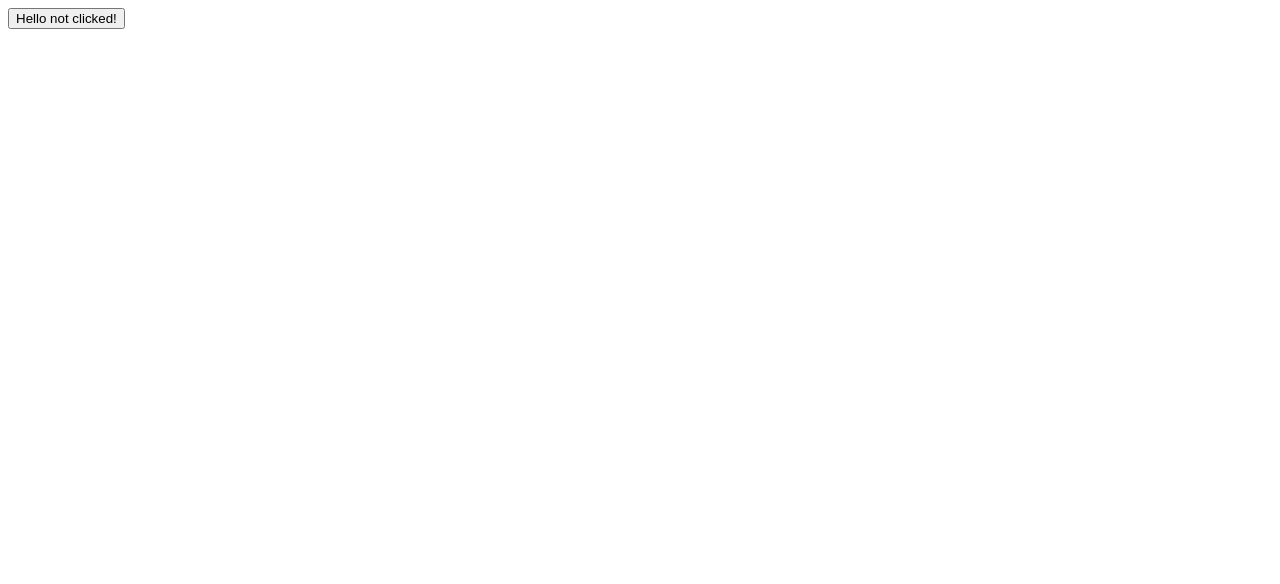
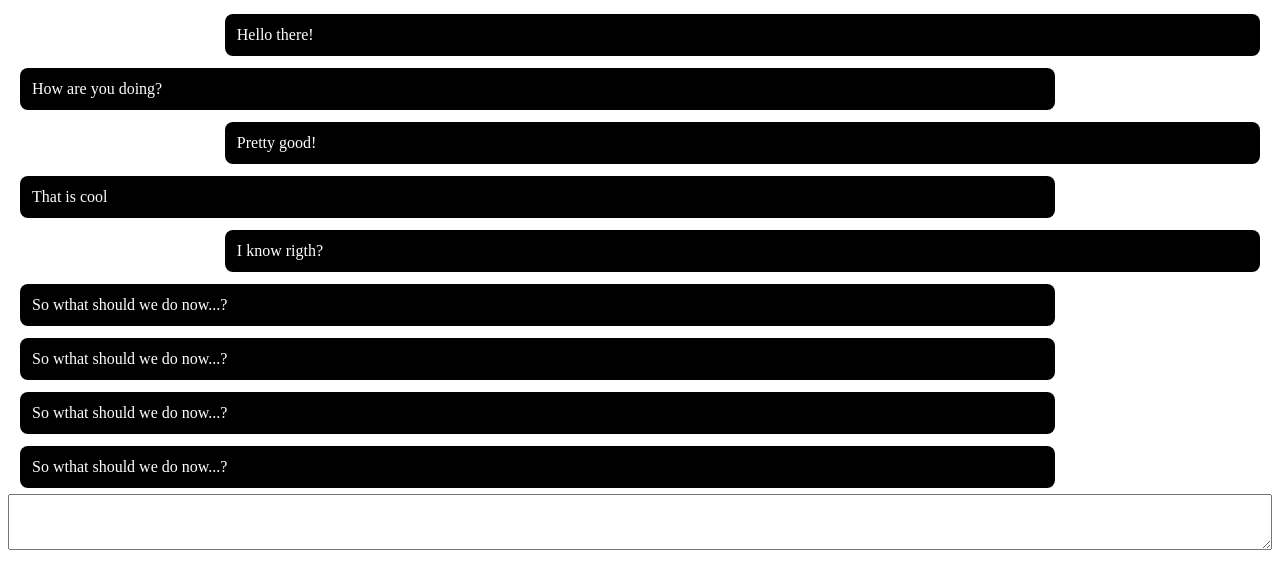
Before and after one commit to Unosquare-CoE-JavaScript/alexis-delgado, a React (Create React App) app in the folder react_state_management/: page / in a window 1280 px wide. Shown: the top 584 px of the page. Built offline with nearby package versions, Linux system fonts and the light colour scheme.

Commit message:
Initial whatsApp project

```diff
--- /dev/null
+++ b/react_state_management/src/09-whatsApp/App.js
@@ -0,0 +1,58 @@
+import React, { useState } from 'react'
+import { Message } from './Message'
+import { Input } from './Input'
+import { useFakeConvo } from './useFakeConvo'
+import { useScrollToBottom } from './useScrollToBottom'
+
+const initialMessages = [
+    { id: 1, content: 'Hello there!', from: 'me' },
+    { id: 2, content: 'How are you doing?', from: 'Steve' },
+    { id: 3, content: 'Pretty good!', from: 'me' },
+]
+
+export const App = () => {
+    let [messages, setMessages] = useState(initialMessages)
+    let [currentMessage, setCurrentMessage] = useState('')
+
+    useFakeConvo(setMessages)
+    let scrollRef = useScrollToBottom(messages)
+
+    return (
+        <div style={styles.wrapper}>
+            <div
+                style={styles.container}
+                ref={(ref) => (scrollRef.current = ref)}
+            >
+                {messages.map((message) => (
+                    <Message key={message.id} message={message} />
+                ))}
+            </div>
+            <Input
+                value={currentMessage}
+                onChange={(content) => setCurrentMessage(content)}
+                onEnter={(content) => {
+                    setCurrentMessage('')
+                    setMessages([
+                        ...messages,
+                        { id: messages.length + 1, content, from: 'me' },
+                    ])
+                }}
+            />
+        </div>
+    )
+}
+
+const styles = {
+    wrapper: {
+        display: 'flex',
+        height: '100%',
+        flexDirection: 'column',
+        justifyContent: 'flex-end',
+    },
+    container: {
+        display: 'flex',
+        overflow: 'scroll',
+        height: 'max-content',
+        flexDirection: 'column',
+    },
+}
--- /dev/null
+++ b/react_state_management/src/09-whatsApp/Input.js
@@ -0,0 +1,12 @@
+import React from 'react'
+
+export const Input = ({ value, onEnter, onChange }) => {
+    return (
+        <textarea
+            style={{ padding: 12 }}
+            value={value}
+            onChange={(e) => onChange(e.target.value)}
+            onKeyUp={(e) => (e.keyCode === 13 ? onEnter(e.target.value) : null)}
+        />
+    )
+}
--- /dev/null
+++ b/react_state_management/src/09-whatsApp/Message.js
@@ -0,0 +1,31 @@
+import React from 'react'
+
+export const Message = ({ message }) => {
+    return (
+        <div style={message.from === 'me' ? styles.sent : styles.received}>
+            <div>{message.content}</div>
+        </div>
+    )
+}
+
+const container = {
+    backgroundColor: 'black',
+    borderRadius: 8,
+    padding: 12,
+    marginBottom: 6,
+    marginTop: 6,
+    marginRight: 12,
+    marginLeft: 12,
+    color: '#fff',
+    width: '80%',
+}
+
+const styles = {
+    sent: {
+        ...container,
+        alignSelf: 'flex-end',
+    },
+    received: {
+        ...container,
+    },
+}
--- /dev/null
+++ b/react_state_management/src/09-whatsApp/useFakeConvo.js
@@ -0,0 +1,37 @@
+import { useFakeMessage } from './useFakeMessage'
+
+export const useFakeConvo = (setMessages) => {
+    useFakeMessage({ setMessages, message: 'That is cool', timeout: 1000 })
+    useFakeMessage({
+        setMessages,
+        message: 'I know rigth?',
+        from: 'me',
+        timeout: 3000,
+    })
+    useFakeMessage({
+        setMessages,
+        message: 'So wthat should we do now...?',
+        timeout: 5000,
+    })
+    useFakeMessage({
+        setMessages,
+        message: 'So wthat should we do now...?',
+        timeout: 5000,
+    })
+    useFakeMessage({
+        setMessages,
+        message: 'So wthat should we do now...?',
+        timeout: 5000,
+    })
+    useFakeMessage({
+        setMessages,
+        message: 'So wthat should we do now...?',
+        timeout: 5000,
+    })
+    useFakeMessage({
+        setMessages,
+        message: 'I guess we should test scroll positioning',
+        from: 'me',
+        timeout: 7000,
+    })
+}
--- /dev/null
+++ b/react_state_management/src/09-whatsApp/useFakeMessage.js
@@ -0,0 +1,17 @@
+import { useEffect } from 'react'
+
+export const useFakeMessage = ({
+    setMessages,
+    message,
+    from = 'Test',
+    timeout = 5000,
+}) => {
+    useEffect(() => {
+        setTimeout(() => {
+            setMessages((messages) => [
+                ...messages,
+                { id: messages.length + 1, content: message, from },
+            ])
+        }, timeout)
+    }, [setMessages, message, from, timeout])
+}
--- /dev/null
+++ b/react_state_management/src/09-whatsApp/useScrollToBottom.js
@@ -0,0 +1,16 @@
+import { useEffect, useRef } from 'react'
+
+export const useScrollToBottom = (messages) => {
+    let scrollContainer = useRef()
+
+    useEffect(() => {
+        if (!scrollContainer?.current) return
+
+        scrollContainer.current.scrollTo(
+            0,
+            scrollContainer.current.scrollHeight
+        )
+    }, [messages])
+
+    return scrollContainer
+}
--- a/react_state_management/src/index.js
+++ b/react_state_management/src/index.js
@@ -1,5 +1,5 @@
 import React from 'react'
 import ReactDOM from 'react-dom'
-import { App } from './08-useCallback/App'
+import { App } from './09-whatsApp/App'
 
 ReactDOM.render(<App />, document.getElementById('root'))
```
